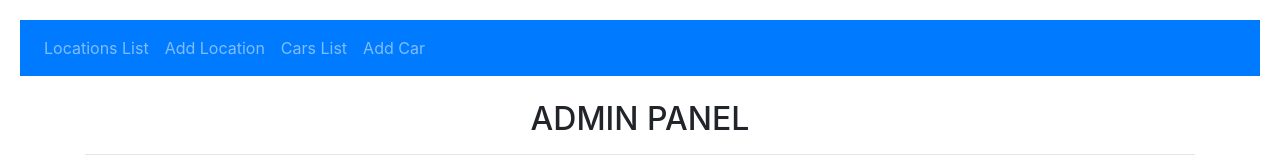
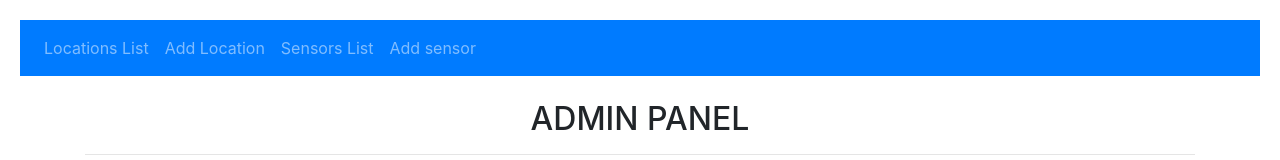
Before and after one commit to Fufe1ok/DevOps, an Angular app in the folder lab2/front-end/: page / in a window 1280 px wide. Shown: the top 160 px of the page. Built offline with nearby package versions, Linux system fonts and the light colour scheme.

Commit message:
Update app.component.html

```diff
--- a/lab2/front-end/src/app/app.component.html
+++ b/lab2/front-end/src/app/app.component.html
@@ -10,10 +10,10 @@
         <a routerLink="addLocation" class="nav-link" routerLinkActive="active">Add Location</a>
     </li>
     <li class="nav-item">
-      <a routerLink="Sensors" class="nav-link" routerLinkActive="active">Cars List</a>
+      <a routerLink="cars" class="nav-link" routerLinkActive="active">Sensors List</a>
     </li>
     <li class="nav-item">
-        <a routerLink="addSensors" class="nav-link" routerLinkActive="active">Add Car</a>
+        <a routerLink="addCars" class="nav-link" routerLinkActive="active">Add sensor</a>
     </li>
   </ul>
 </nav>
```
